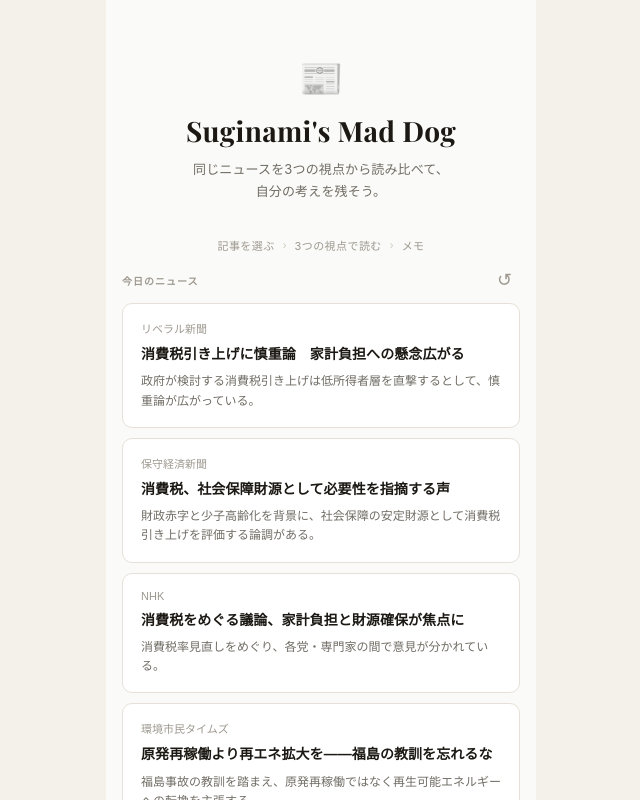
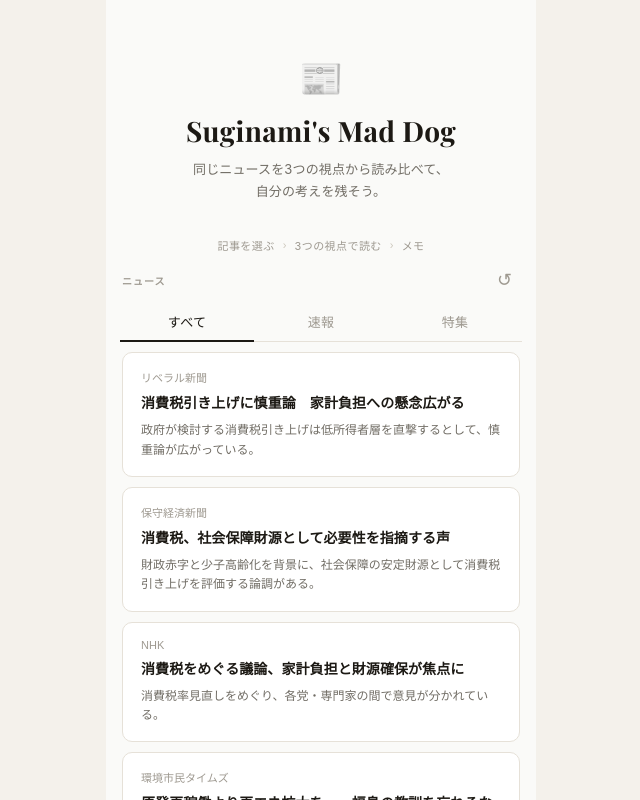
Before and after one commit to umito310/NEWS, a React (Vite) app: page / in a window 1280 px wide. Shown: the top 800 px of the page, without its empty margins (319-959 px from the left). Built offline with nearby package versions, Linux system fonts and the light colour scheme; no server answers.

Commit message:
add breaking/analysis/all tabs with editorial RSS feeds

```diff
--- a/src/App.css
+++ b/src/App.css
@@ -188,6 +188,30 @@ html, body {
   justify-content: space-between;
 }
 .news-feed-section-header .section-title { margin: 0; }
+
+.feed-tabs {
+  display: flex;
+  border-bottom: 1px solid var(--gray-200);
+  margin: 0 -2px;
+}
+.feed-tab {
+  flex: 1;
+  padding: 9px 4px;
+  background: none;
+  border: none;
+  border-bottom: 2px solid transparent;
+  margin-bottom: -1px;
+  font-size: 13px;
+  font-weight: 500;
+  color: var(--gray-400);
+  cursor: pointer;
+  letter-spacing: .02em;
+  transition: color .15s, border-color .15s;
+}
+.feed-tab--active {
+  color: var(--gray-800);
+  border-bottom-color: var(--gray-800);
+}
 
 .btn-refresh {
   background: none;
--- a/src/components/TopicSelect.jsx
+++ b/src/components/TopicSelect.jsx
@@ -1,3 +1,4 @@
+import { useState } from "react";
 import { classifyArticleBySource } from "../services/newsService";
 
 function formatDate(dateStr) {
@@ -11,23 +12,10 @@ function formatDate(dateStr) {
   return `${d.getMonth() + 1}月${d.getDate()}日`;
 }
 
-function sortAndInterleave(articles) {
-  // Sort newest first
-  const sorted = [...articles].sort(
+function sortByDate(articles) {
+  return [...articles].sort(
     (a, b) => new Date(b.publishedAt || 0) - new Date(a.publishedAt || 0)
   );
-  // Prevent 3+ consecutive same source: if last 2 are same source as current,
-  // swap current with next article from a different source
-  for (let i = 2; i < sorted.length; i++) {
-    if (
-      sorted[i].source === sorted[i - 1].source &&
-      sorted[i].source === sorted[i - 2].source
-    ) {
-      const j = sorted.findIndex((a, idx) => idx > i && a.source !== sorted[i].source);
-      if (j !== -1) [sorted[i], sorted[j]] = [sorted[j], sorted[i]];
-    }
-  }
-  return sorted;
 }
 
 function NewsCard({ article, onSelect, isRead }) {
@@ -52,9 +40,25 @@ function NewsCard({ article, onSelect, isRead }) {
   );
 }
 
+const TABS = [
+  { id: "all",      label: "すべて" },
+  { id: "breaking", label: "速報" },
+  { id: "analysis", label: "特集" },
+];
+
 export default function TopicSelect({ topics, onSelect, onSelectArticle, memoCount, onShowMemoList, latestArticles, readArticleUrls, onRefresh }) {
+  const [activeTab, setActiveTab] = useState("all");
+
   const isLoading = latestArticles === null;
-  const feed = latestArticles ? sortAndInterleave(latestArticles) : [];
+
+  const feed = latestArticles
+    ? sortByDate(
+        activeTab === "all"
+          ? latestArticles
+          : latestArticles.filter((a) => a.type === activeTab)
+      )
+    : [];
+
   const showFeed = feed.length > 0;
 
   return (
@@ -75,16 +79,30 @@ export default function TopicSelect({ topics, onSelect, onSelectArticle, memoCou
         <span className="step-badge">メモ</span>
       </div>
 
-      {/* 今日のニュース */}
+      {/* ニュースフィード */}
       <div className="news-feed-section">
         <div className="news-feed-section-header">
-          <p className="section-title">今日のニュース</p>
+          <p className="section-title">ニュース</p>
           {!isLoading && (
             <button className="btn-refresh" onClick={onRefresh} aria-label="更新">
               ↺
             </button>
           )}
         </div>
+
+        {/* タブ */}
+        <div className="feed-tabs">
+          {TABS.map((tab) => (
+            <button
+              key={tab.id}
+              className={`feed-tab${activeTab === tab.id ? " feed-tab--active" : ""}`}
+              onClick={() => setActiveTab(tab.id)}
+            >
+              {tab.label}
+            </button>
+          ))}
+        </div>
+
         {isLoading ? (
           <p className="news-feed-loading">読み込み中...</p>
         ) : showFeed ? (
@@ -99,11 +117,13 @@ export default function TopicSelect({ topics, onSelect, onSelectArticle, memoCou
             ))}
           </div>
         ) : (
-          <p className="news-feed-empty">最新ニュースを取得できませんでした</p>
+          <p className="news-feed-empty">
+            {activeTab === "analysis" ? "特集・分析記事を取得できませんでした" : "最新ニュースを取得できませんでした"}
+          </p>
         )}
       </div>
 
-      {/* 固定トピック（常に表示） */}
+      {/* 固定トピック */}
       <p className="section-title">テーマを選んで読み比べる</p>
       <div className="topic-list">
         {topics.map((topic) => (
--- a/src/services/newsService.js
+++ b/src/services/newsService.js
@@ -10,8 +10,10 @@ export const mediaBiasMap = {
   "時事通信": "center",
   "共同通信": "center",
   "毎日新聞デジタル": "center",
+  "東洋経済オンライン": "center",
   // Japanese — left
   "朝日新聞": "left",
+  "朝日新聞 社説": "left",
   "毎日新聞": "left",
   "東京新聞": "left",
   "リベラル新聞": "left",        // dummy
@@ -21,6 +23,7 @@ export const mediaBiasMap = {
   "教育平等ネットワーク": "left", // dummy
   // Japanese — right
   "産経新聞": "right",
+  "産経新聞 主張": "right",
   "日本経済新聞": "right",
   "保守経済新聞": "right",        // dummy
   "産業経済ジャーナル": "right",  // dummy
```
Also changed, not shown: 1 other file (tests, documents, lock files or other folders).
